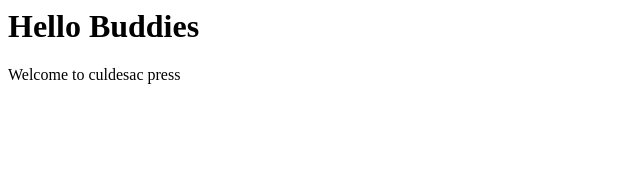
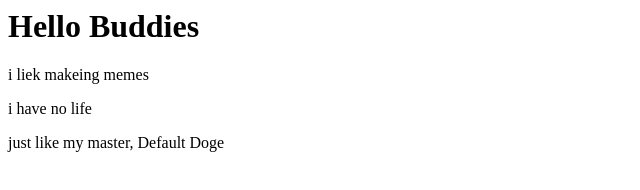
Before and after one commit to Dankiestlord/Dankiestlord.github.io, a plain HTML site: page index.html in a window 1280 px wide. Shown: the whole page, without its empty margins (0-640 px from the left). Drawn offline with Linux system fonts and the light colour scheme.

Commit message:
Update index.html

```diff
--- a/index.html
+++ b/index.html
@@ -1,6 +1,8 @@
 <html>
 <body>
 <h1>Hello Buddies</h1>
-<p>Welcome to culdesac press</p>
+<p>i liek makeing memes</p>
+  <p>i have no life</p>
+  <p>just like my master, Default Doge</p>
 </body>
 </html>
```
